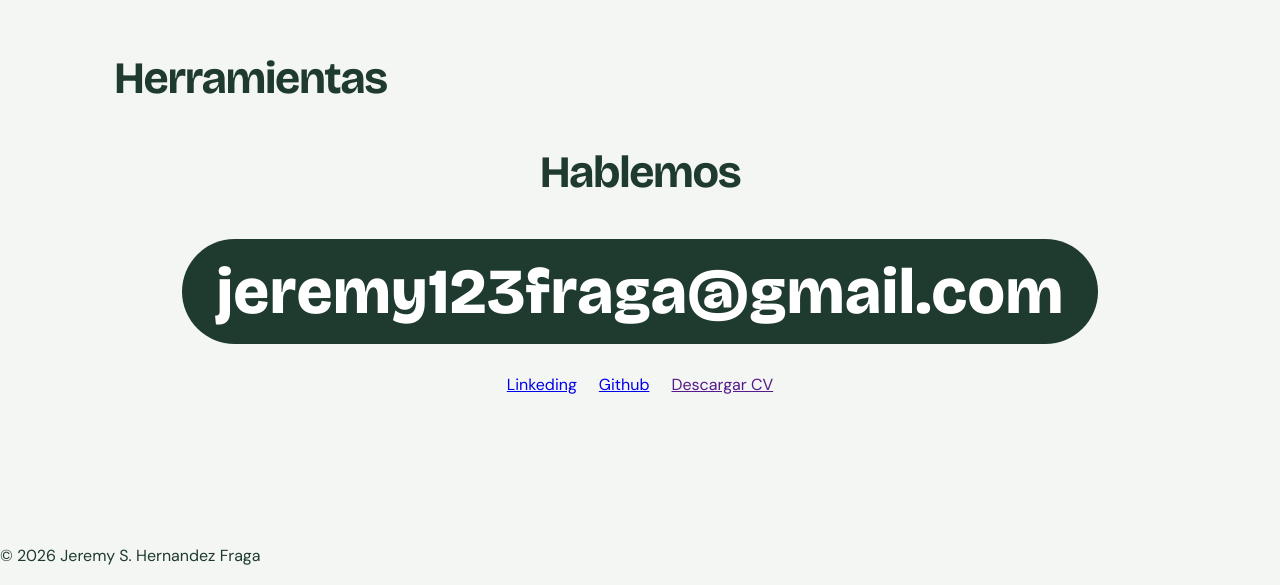
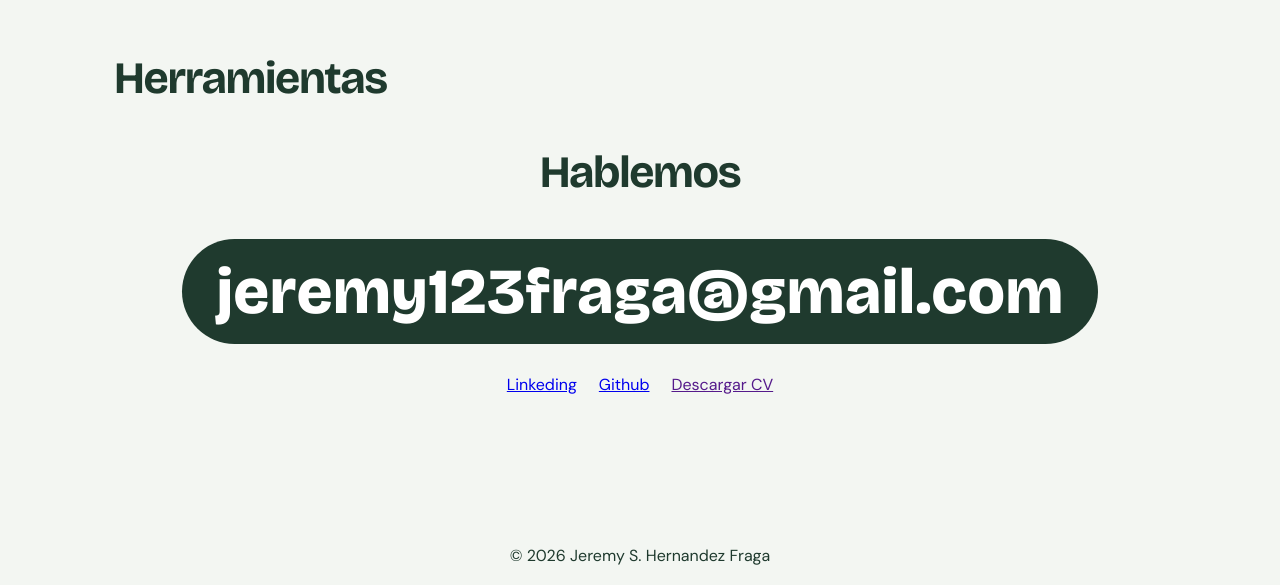
Before and after one commit to jjjeremyy/Jeremy_Hernandez_portafolio, a plain HTML site: page index.html in a window 1280 px wide. Shown: the part 3309-3894 px from the top of the page. Drawn offline with nearby package versions, Linux system fonts and the light colour scheme.

Commit message:
feat: footer

```diff
--- a/styles/style.css
+++ b/styles/style.css
@@ -356,3 +356,8 @@ h2 {
     margin-top: 30px;
     color: var(--color-seconday);
 }
+
+footer {
+    text-align: center;
+    height: 40px;
+}
```
